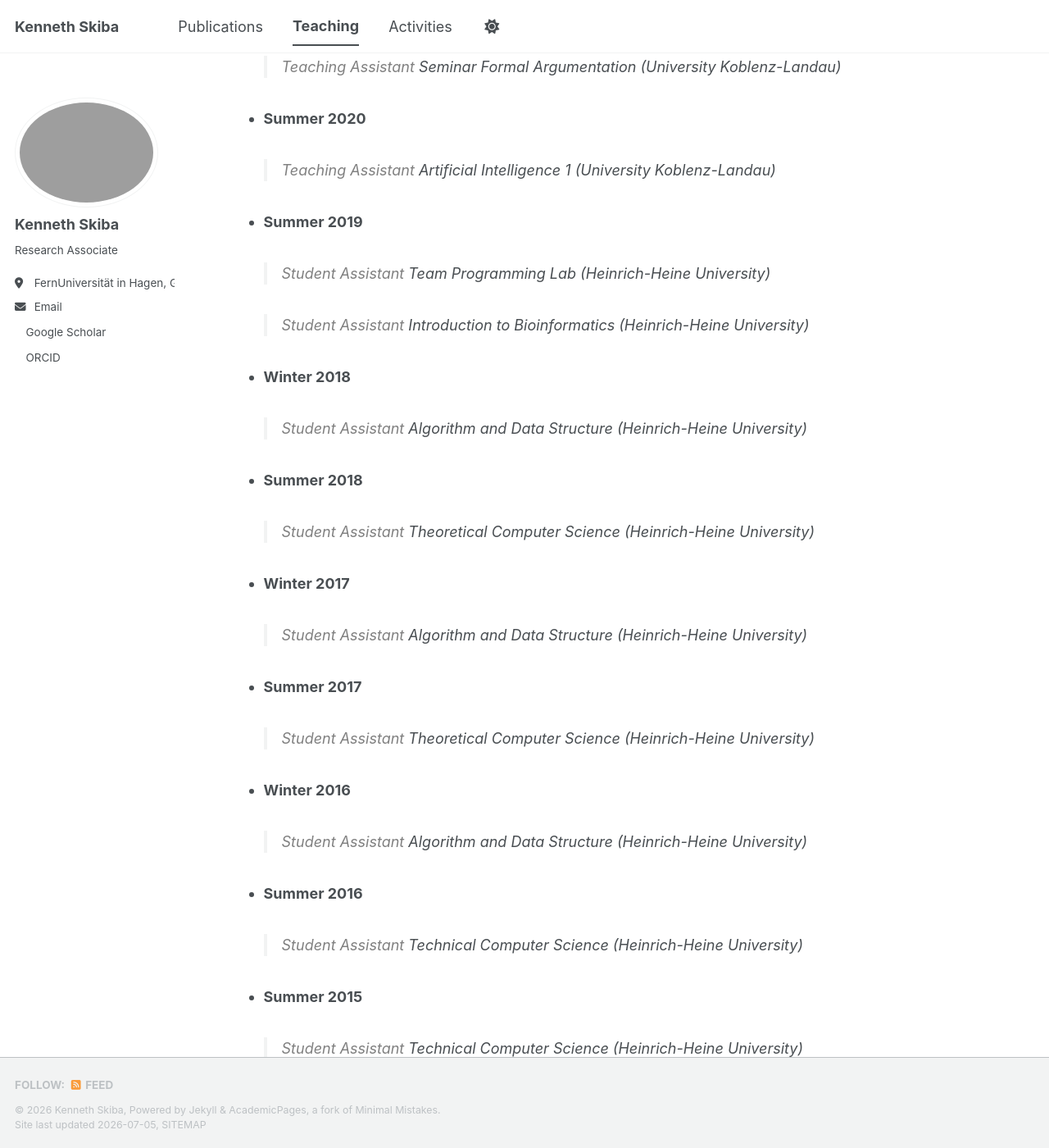
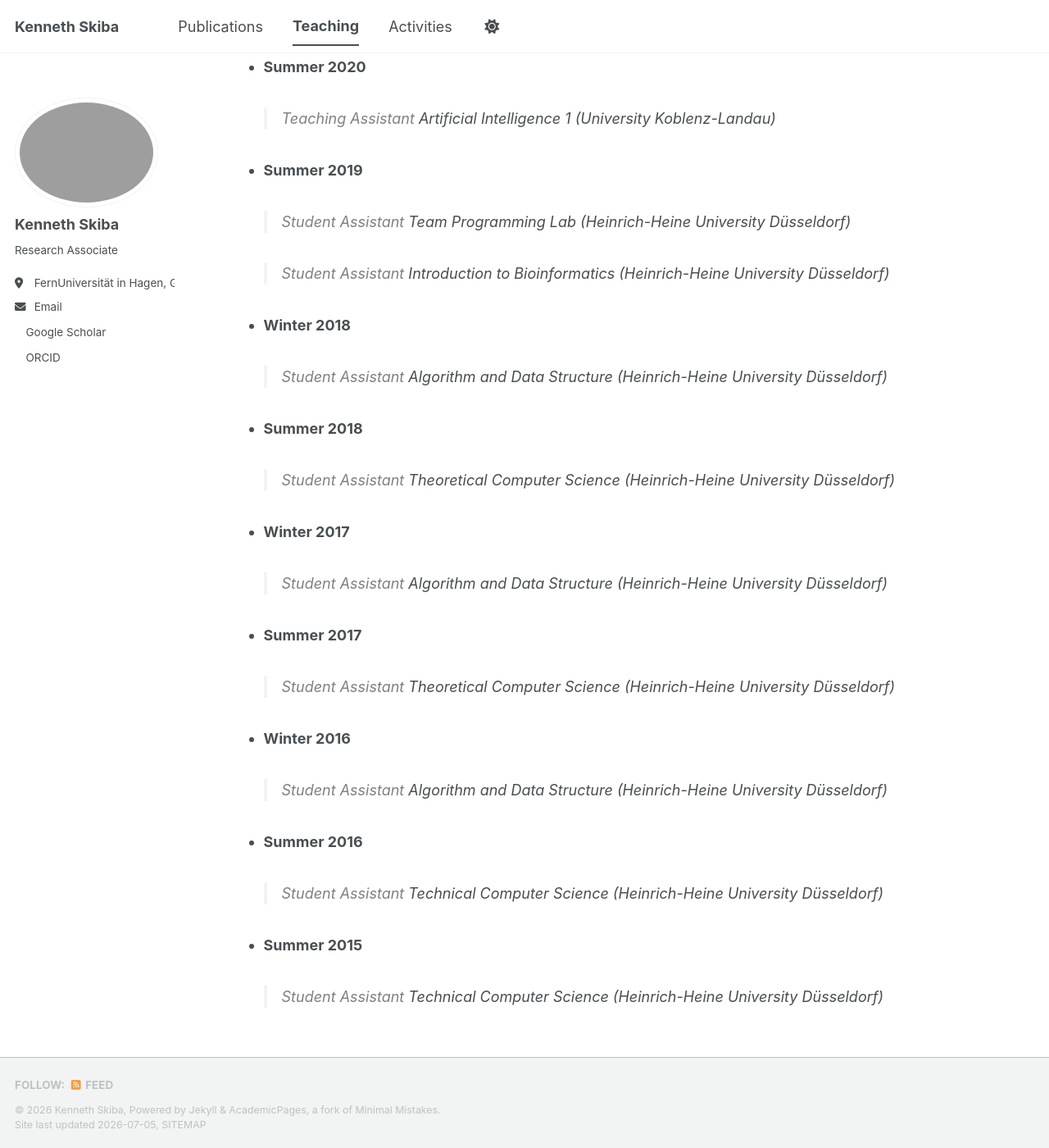
Before and after one commit to kennethskiba/kennethskiba.github.io, a Jekyll site: the page built from _pages/teaching.html, in a window 1280 px wide and 1400 px high, scrolled down 1654 px. Shown: the whole window at 82% size. Built offline with Jekyll 4.4.1, drawn with Linux system fonts in a browser that asks for light colours; a style sheet for code colours, icons or effects is not loaded; some of the changed text lies outside the part shown.

Commit message:
Update teaching.html

```diff
--- a/_pages/teaching.html
+++ b/_pages/teaching.html
@@ -26,7 +26,6 @@ author_profile: true
   <li><strong>Winter 2022</strong></li>
     <blockquote><font color="grey">Teaching Assistant</font> Knowledge-Based Systems (FernUniversität in Hagen)</blockquote>
  <li><strong>Summer 2021</strong></li>
-    <blockquote><font color="grey">Teaching Assistant</font>  Introduction to Web Science (University Koblenz-Landau)</blockquote>
    <blockquote><font color="grey">Teaching Assistant</font> Artificial Intelligence 1 (University Koblenz-Landau)</blockquote>
     <blockquote><font color="grey">Teaching Assistant</font> Research Lab Algorithms for Abstract Argumentation (University Koblenz-Landau)</blockquote>
  <li><strong>Winter 2020</strong></li>
@@ -35,20 +34,20 @@ author_profile: true
   <li><strong>Summer 2020</strong></li>
     <blockquote><font color="grey">Teaching Assistant</font> Artificial Intelligence 1 (University Koblenz-Landau)</blockquote>
   <li><strong>Summer 2019</strong></li>
-     <blockquote><font color="grey">Student Assistant</font> Team Programming Lab (Heinrich-Heine University)</blockquote>
-     <blockquote><font color="grey">Student Assistant</font> Introduction to Bioinformatics (Heinrich-Heine University)</blockquote>
+     <blockquote><font color="grey">Student Assistant</font> Team Programming Lab (Heinrich-Heine University Düsseldorf)</blockquote>
+     <blockquote><font color="grey">Student Assistant</font> Introduction to Bioinformatics (Heinrich-Heine University Düsseldorf)</blockquote>
   <li><strong>Winter 2018</strong></li>
-      <blockquote><font color="grey">Student Assistant</font> Algorithm and Data Structure (Heinrich-Heine University)</blockquote>
+      <blockquote><font color="grey">Student Assistant</font> Algorithm and Data Structure (Heinrich-Heine University Düsseldorf)</blockquote>
   <li><strong>Summer 2018</strong></li>
-      <blockquote><font color="grey">Student Assistant</font> Theoretical Computer Science (Heinrich-Heine University)</blockquote>
+      <blockquote><font color="grey">Student Assistant</font> Theoretical Computer Science (Heinrich-Heine University Düsseldorf)</blockquote>
    <li><strong>Winter 2017</strong></li>
-      <blockquote><font color="grey">Student Assistant</font> Algorithm and Data Structure (Heinrich-Heine University)</blockquote>
+      <blockquote><font color="grey">Student Assistant</font> Algorithm and Data Structure (Heinrich-Heine University Düsseldorf)</blockquote>
   <li><strong>Summer 2017</strong></li>
-      <blockquote><font color="grey">Student Assistant</font> Theoretical Computer Science (Heinrich-Heine University)</blockquote>
+      <blockquote><font color="grey">Student Assistant</font> Theoretical Computer Science (Heinrich-Heine University Düsseldorf)</blockquote>
    <li><strong>Winter 2016</strong></li>
-      <blockquote><font color="grey">Student Assistant</font> Algorithm and Data Structure (Heinrich-Heine University)</blockquote>
+      <blockquote><font color="grey">Student Assistant</font> Algorithm and Data Structure (Heinrich-Heine University Düsseldorf)</blockquote>
   <li><strong>Summer 2016</strong></li>
-      <blockquote><font color="grey">Student Assistant</font> Technical Computer Science (Heinrich-Heine University)</blockquote>
+      <blockquote><font color="grey">Student Assistant</font> Technical Computer Science (Heinrich-Heine University Düsseldorf)</blockquote>
   <li><strong>Summer 2015</strong></li>
-      <blockquote><font color="grey">Student Assistant</font> Technical Computer Science (Heinrich-Heine University)</blockquote>
+      <blockquote><font color="grey">Student Assistant</font> Technical Computer Science (Heinrich-Heine University Düsseldorf)</blockquote>
 </ul>
```
